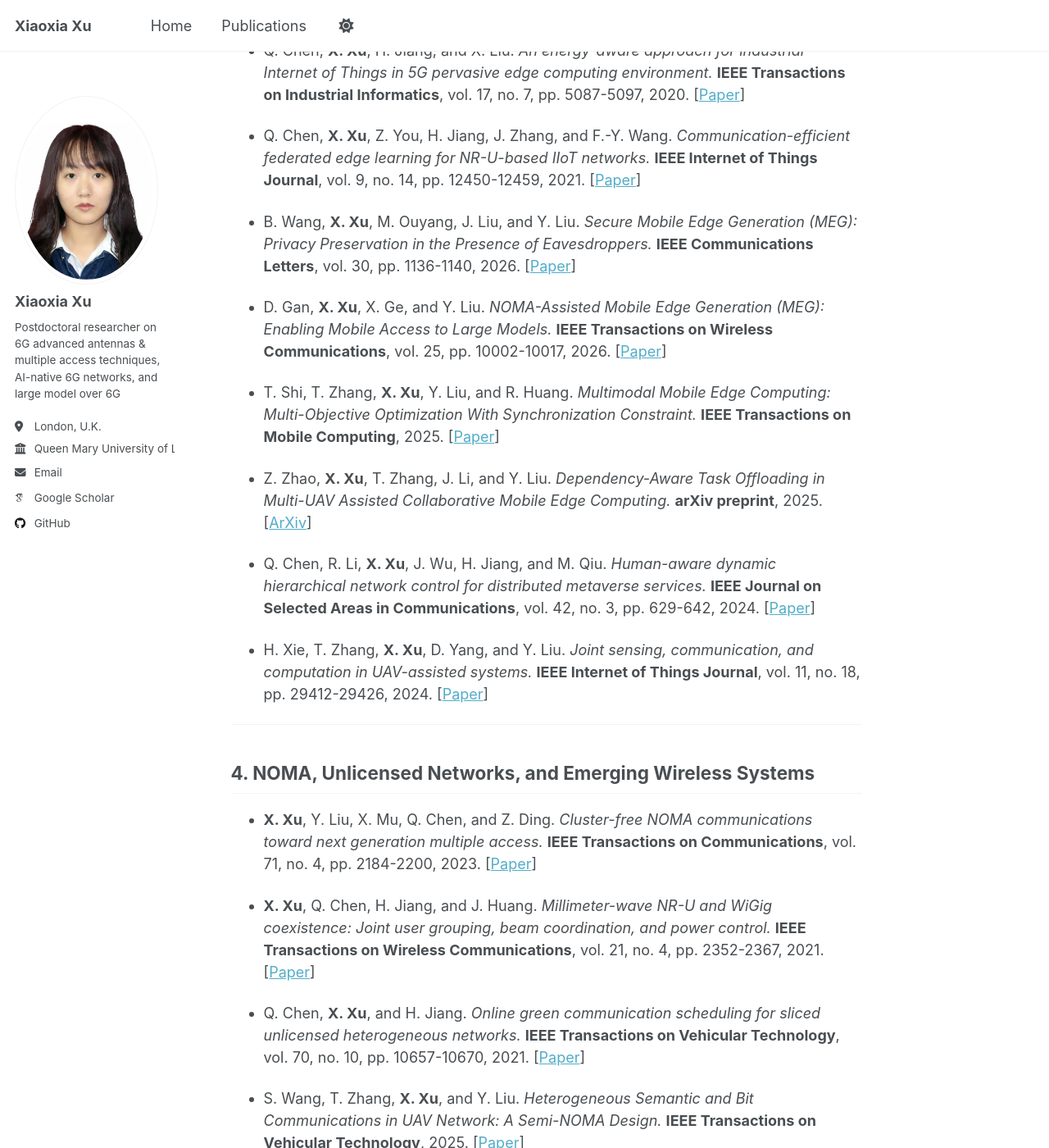
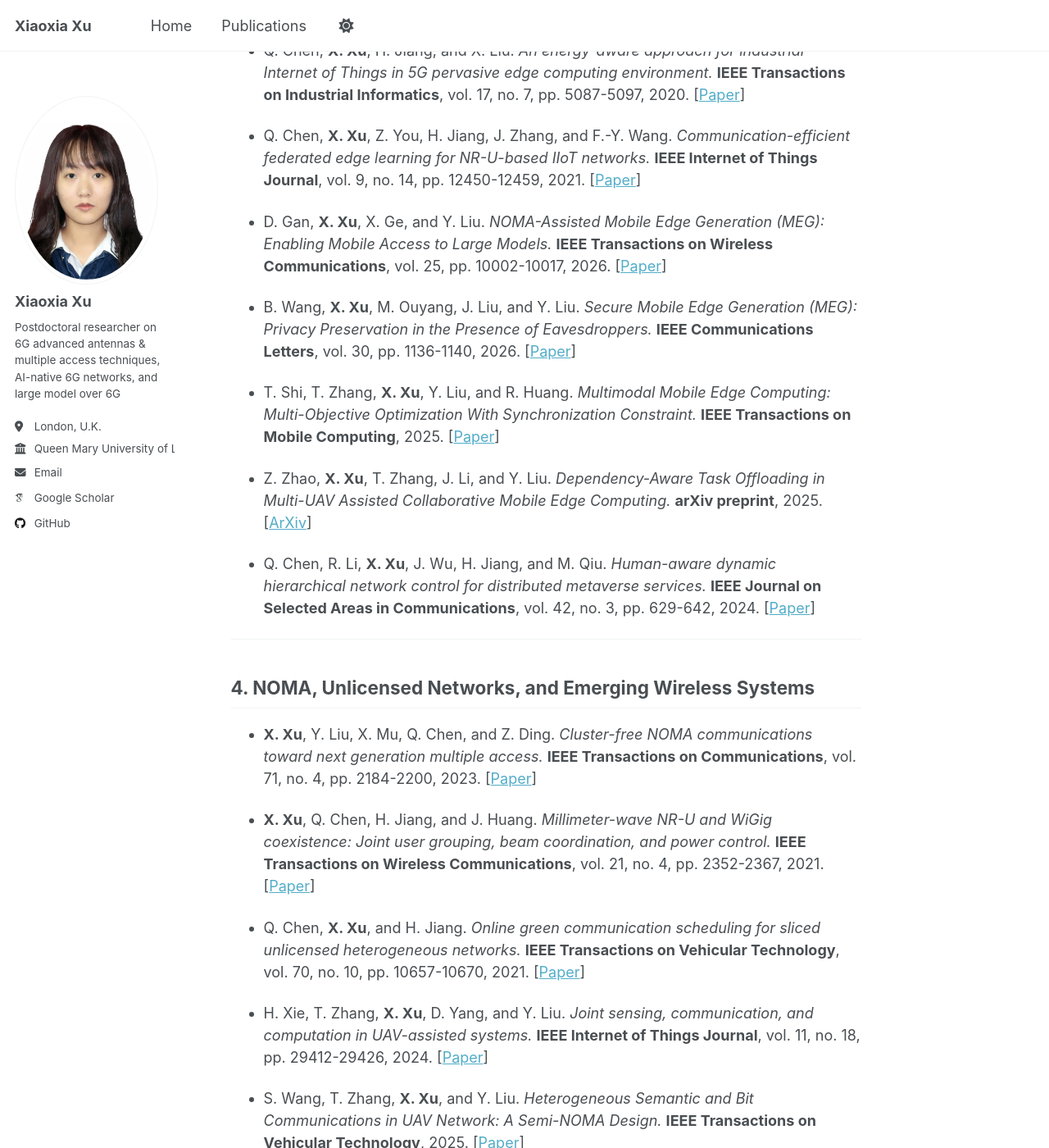
Before and after one commit to xiaoxiaxusummer/xiaoxiaxusummer.github.io, a Jekyll site: the page built from _pages/publications.md, in a window 1280 px wide and 1400 px high, scrolled down 2875 px. Shown: the whole window at 82% size. Built offline with Jekyll 4.4.1, drawn with Linux system fonts in a browser that asks for light colours; some web fonts are replaced; part of the change alters nothing that is shown.

```diff
--- a/_pages/publications.md
+++ b/_pages/publications.md
@@ -75,17 +75,15 @@ Below are selected **journal papers** or **preprints**, organized by research to
 
 - Q. Chen, **X. Xu**, Z. You, H. Jiang, J. Zhang, and F.-Y. Wang. *Communication-efficient federated edge learning for NR-U-based IIoT networks.* **IEEE Internet of Things Journal**, vol. 9, no. 14, pp. 12450-12459, 2021. [[Paper](https://doi.org/10.1109/JIOT.2021.3136205)]
 
+- D. Gan, **X. Xu**, X. Ge, and Y. Liu. *NOMA-Assisted Mobile Edge Generation (MEG): Enabling Mobile Access to Large Models.* **IEEE Transactions on Wireless Communications**, vol. 25, pp. 10002-10017, 2026. [[Paper](https://doi.org/10.1109/TWC.2025.3648836)]
+
 - B. Wang, **X. Xu**, M. Ouyang, J. Liu, and Y. Liu. *Secure Mobile Edge Generation (MEG): Privacy Preservation in the Presence of Eavesdroppers.* **IEEE Communications Letters**, vol. 30, pp. 1136-1140, 2026. [[Paper](https://doi.org/10.1109/LCOMM.2026.3664435)]
-
-- D. Gan, **X. Xu**, X. Ge, and Y. Liu. *NOMA-Assisted Mobile Edge Generation (MEG): Enabling Mobile Access to Large Models.* **IEEE Transactions on Wireless Communications**, vol. 25, pp. 10002-10017, 2026. [[Paper](https://doi.org/10.1109/TWC.2025.3648836)]
 
 - T. Shi, T. Zhang, **X. Xu**, Y. Liu, and R. Huang. *Multimodal Mobile Edge Computing: Multi-Objective Optimization With Synchronization Constraint.* **IEEE Transactions on Mobile Computing**, 2025. [[Paper](https://www.computer.org/csdl/journal/tm/5555/01/11304573/2czVyMqPEm4)]
 
 - Z. Zhao, **X. Xu**, T. Zhang, J. Li, and Y. Liu. *Dependency-Aware Task Offloading in Multi-UAV Assisted Collaborative Mobile Edge Computing.* **arXiv preprint**, 2025. [[ArXiv](https://arxiv.org/abs/2510.20149)]
 
 - Q. Chen, R. Li, **X. Xu**, J. Wu, H. Jiang, and M. Qiu. *Human-aware dynamic hierarchical network control for distributed metaverse services.* **IEEE Journal on Selected Areas in Communications**, vol. 42, no. 3, pp. 629-642, 2024. [[Paper](https://doi.org/10.1109/JSAC.2023.3345399)]
-
-- H. Xie, T. Zhang, **X. Xu**, D. Yang, and Y. Liu. *Joint sensing, communication, and computation in UAV-assisted systems.* **IEEE Internet of Things Journal**, vol. 11, no. 18, pp. 29412-29426, 2024. [[Paper](https://doi.org/10.1109/JIOT.2024.3362937)]
 
 ---
 
@@ -99,4 +97,6 @@ Below are selected **journal papers** or **preprints**, organized by research to
 
 - Q. Chen, **X. Xu**, and H. Jiang. *Online green communication scheduling for sliced unlicensed heterogeneous networks.* **IEEE Transactions on Vehicular Technology**, vol. 70, no. 10, pp. 10657-10670, 2021. [[Paper](https://doi.org/10.1109/TVT.2021.3110823)]
 
+- H. Xie, T. Zhang, **X. Xu**, D. Yang, and Y. Liu. *Joint sensing, communication, and computation in UAV-assisted systems.* **IEEE Internet of Things Journal**, vol. 11, no. 18, pp. 29412-29426, 2024. [[Paper](https://doi.org/10.1109/JIOT.2024.3362937)]
+
 - S. Wang, T. Zhang, **X. Xu**, and Y. Liu. *Heterogeneous Semantic and Bit Communications in UAV Network: A Semi-NOMA Design.* **IEEE Transactions on Vehicular Technology**, 2025. [[Paper](https://doi.org/10.1109/TVT.2025.3637603)]
```
